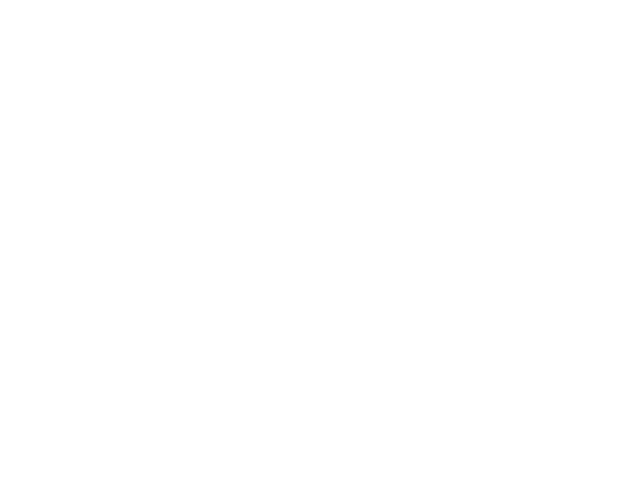
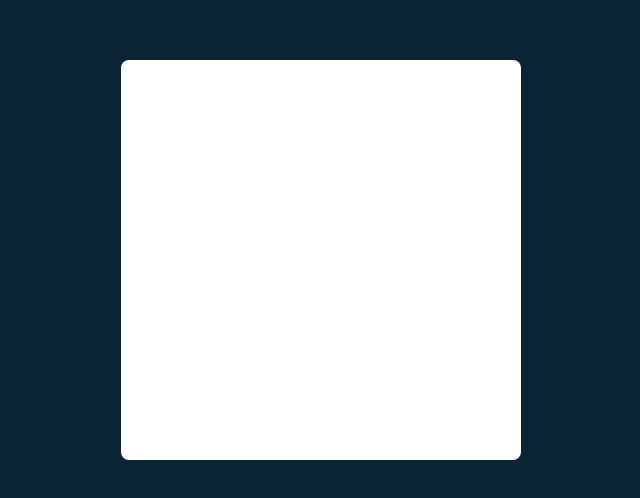
Before and after one commit to ar4scode/tenzies-game, a React (Vite) app: page / in a window 1280 px wide. Shown: the part 140-638 px from the top of the page, without its empty margins (319-959 px from the left). Built offline with nearby package versions, Linux system fonts and the light colour scheme.

Commit message:
modify the container position and alignment

```diff
--- a/src/App.css
+++ b/src/App.css
@@ -1 +1,18 @@
-@import 'tailwindcss'
+@import 'tailwindcss';
+
+body {
+  background-color: #0b2434;
+  padding: 5rem;
+  height: 100vh;
+  display: flex;
+  flex-direction: column;
+  justify-content: center;
+  align-items: center;
+}
+
+#root {
+  height: 100%;
+  width: 100%;
+  max-width: 400px;
+  max-height: 400px;
+}
--- a/src/App.jsx
+++ b/src/App.jsx
@@ -5,7 +5,9 @@ function App() {
 
   return (
     <>
+      <main className='bg-white p-5 rounded-lg h-full'>
 
+      </main>
     </>
   )
 }
```
